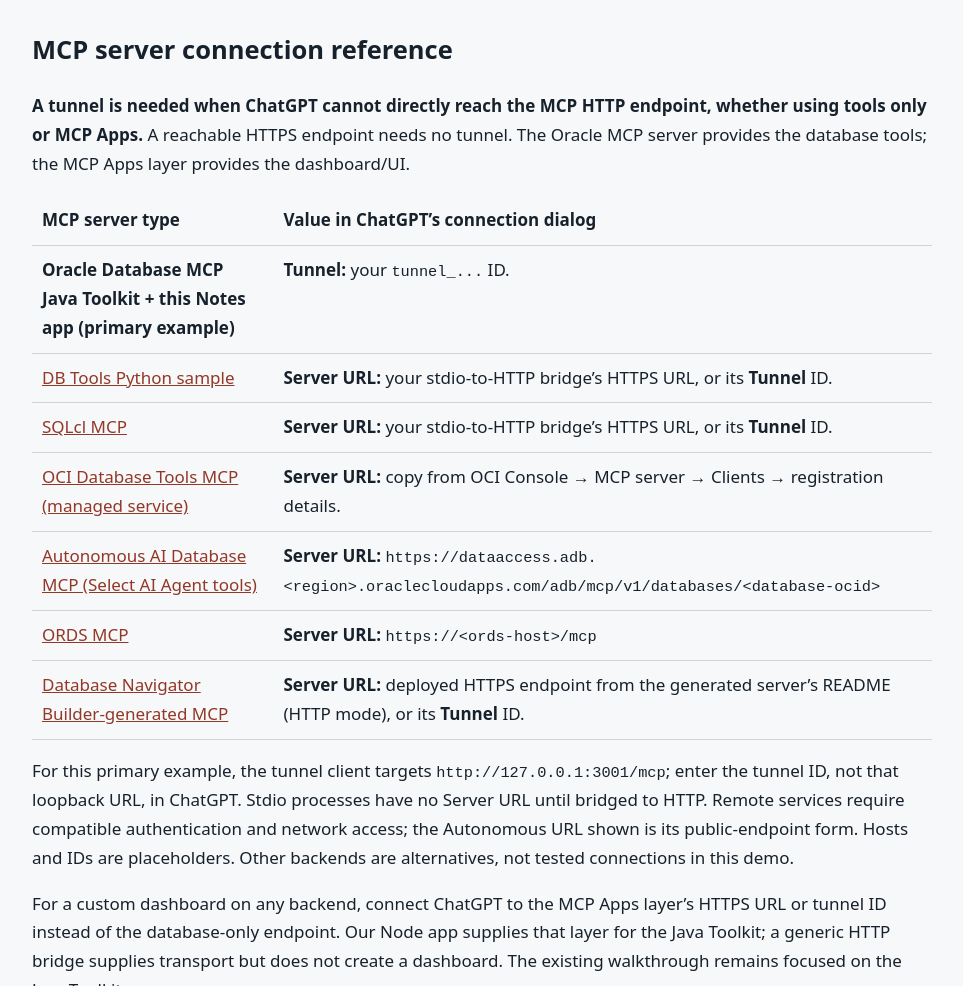
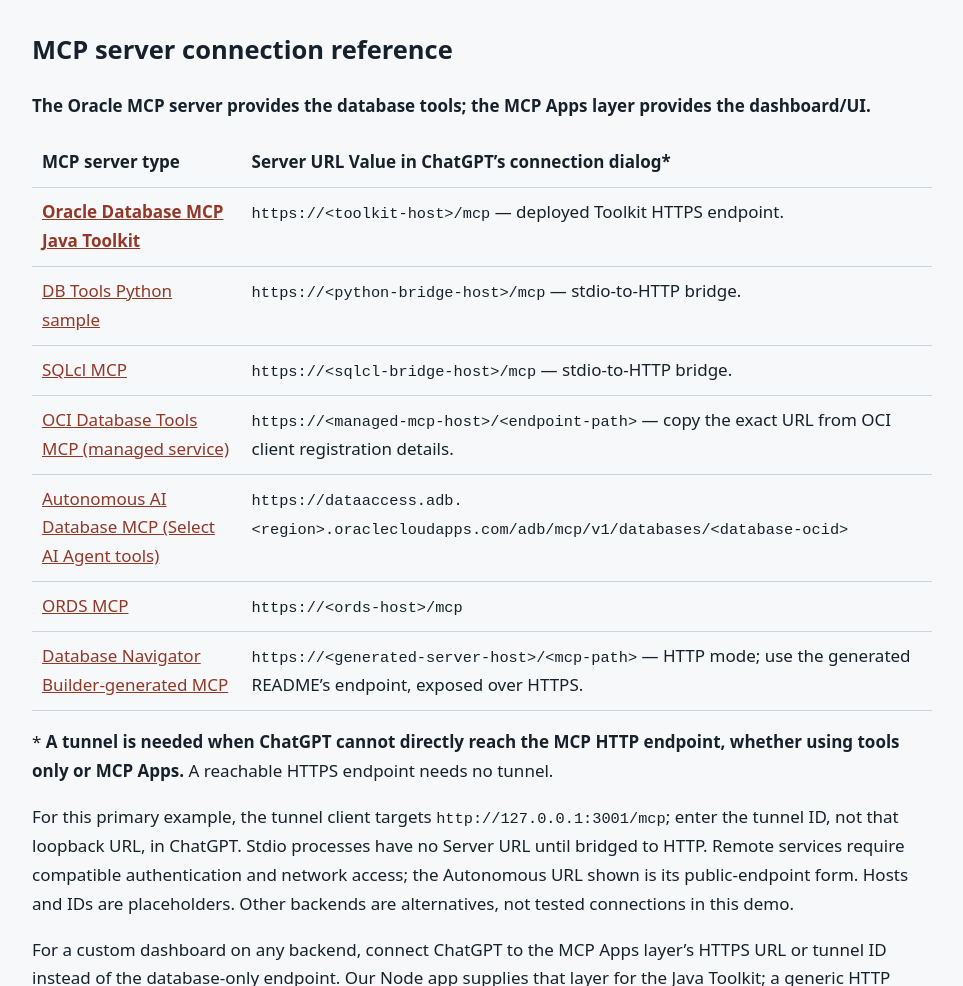
Before and after one commit to paulparkinson/ai-fullstack-toolkit, a website: page chatgpt/blog.html in a window 1280 px wide. Shown: the part 1320-2306 px from the top of the page, without its empty margins (158-1121 px from the left). Drawn offline with Linux system fonts and the light colour scheme.

Commit message:
Present Oracle MCP HTTPS endpoints consistently in blog table

```diff
--- a/chatgpt/blog.html
+++ b/chatgpt/blog.html
@@ -9,16 +9,17 @@
 <p><a href="video/oracle-chatgpt-walkthrough.mp4">Download the conference MP4</a> · <a href="video/captions.srt">SRT captions</a> · <a href="video/narration.txt">Narration</a></p>
 <p class="callout">The walkthrough shows Add custom MCP server, Tunnel settings, creation and connection instructions, and Try in chat, followed by real repository source and the working dashboard inside ChatGPT with the installed FinancialDB Notes plugin and a successful live Oracle refresh. Both hosts use the actual app bundle. The private Secure MCP Tunnel must remain running for ChatGPT tool calls.</p>
 <h2>MCP server connection reference</h2>
-<p><strong>A tunnel is needed when ChatGPT cannot directly reach the MCP HTTP endpoint, whether using tools only or MCP Apps.</strong> A reachable HTTPS endpoint needs no tunnel. The Oracle MCP server provides the database tools; the MCP Apps layer provides the dashboard/UI.</p>
-<table><thead><tr><th>MCP server type</th><th>Value in ChatGPT’s connection dialog</th></tr></thead><tbody>
-<tr><td><strong>Oracle Database MCP Java Toolkit + this Notes app (primary example)</strong></td><td><strong>Tunnel:</strong> your <code>tunnel_...</code> ID.</td></tr>
-<tr><td><a href="https://github.com/oracle/mcp/tree/main/src/dbtools-mcp-server">DB Tools Python sample</a></td><td><strong>Server URL:</strong> your stdio-to-HTTP bridge’s HTTPS URL, or its <strong>Tunnel</strong> ID.</td></tr>
-<tr><td><a href="https://docs.oracle.com/en/database/oracle/sql-developer-command-line/26.1/sqcug/starting-and-managing-sqlcl-mcp-server.html">SQLcl MCP</a></td><td><strong>Server URL:</strong> your stdio-to-HTTP bridge’s HTTPS URL, or its <strong>Tunnel</strong> ID.</td></tr>
-<tr><td><a href="https://docs.oracle.com/en-us/iaas/database-tools/doc/connecting-mcp-server.html">OCI Database Tools MCP (managed service)</a></td><td><strong>Server URL:</strong> copy from OCI Console → MCP server → Clients → registration details.</td></tr>
-<tr><td><a href="https://docs.oracle.com/en-us/iaas/autonomous-database-serverless/doc/use-mcp-server.html">Autonomous AI Database MCP (Select AI Agent tools)</a></td><td><strong>Server URL:</strong> <code>https://dataaccess.adb.&lt;region&gt;.oraclecloudapps.com/adb/mcp/v1/databases/&lt;database-ocid&gt;</code></td></tr>
-<tr><td><a href="https://docs.oracle.com/en/database/oracle/oracle-rest-data-services/26.2/ordig/configuring-model-context-protocol-mcp.html">ORDS MCP</a></td><td><strong>Server URL:</strong> <code>https://&lt;ords-host&gt;/mcp</code></td></tr>
-<tr><td><a href="https://docs.oracle.com/en/database/oracle/database-navigator/4.0/dbnug/building-mcp-server.html">Database Navigator Builder-generated MCP</a></td><td><strong>Server URL:</strong> deployed HTTPS endpoint from the generated server’s README (HTTP mode), or its <strong>Tunnel</strong> ID.</td></tr>
+<p><strong>The Oracle MCP server provides the database tools; the MCP Apps layer provides the dashboard/UI.</strong></p>
+<table><thead><tr><th>MCP server type</th><th>Server URL Value in ChatGPT’s connection dialog*</th></tr></thead><tbody>
+<tr><td><a href="https://github.com/oracle/mcp/blob/main/src/oracle-db-mcp-java-toolkit/README.md"><strong>Oracle Database MCP Java Toolkit</strong></a></td><td><code>https://&lt;toolkit-host&gt;/mcp</code> — deployed Toolkit HTTPS endpoint.</td></tr>
+<tr><td><a href="https://github.com/oracle/mcp/tree/main/src/dbtools-mcp-server">DB Tools Python sample</a></td><td><code>https://&lt;python-bridge-host&gt;/mcp</code> — stdio-to-HTTP bridge.</td></tr>
+<tr><td><a href="https://docs.oracle.com/en/database/oracle/sql-developer-command-line/26.1/sqcug/starting-and-managing-sqlcl-mcp-server.html">SQLcl MCP</a></td><td><code>https://&lt;sqlcl-bridge-host&gt;/mcp</code> — stdio-to-HTTP bridge.</td></tr>
+<tr><td><a href="https://docs.oracle.com/en-us/iaas/database-tools/doc/connecting-mcp-server.html">OCI Database Tools MCP (managed service)</a></td><td><code>https://&lt;managed-mcp-host&gt;/&lt;endpoint-path&gt;</code> — copy the exact URL from OCI client registration details.</td></tr>
+<tr><td><a href="https://docs.oracle.com/en-us/iaas/autonomous-database-serverless/doc/use-mcp-server.html">Autonomous AI Database MCP (Select AI Agent tools)</a></td><td><code>https://dataaccess.adb.&lt;region&gt;.oraclecloudapps.com/adb/mcp/v1/databases/&lt;database-ocid&gt;</code></td></tr>
+<tr><td><a href="https://docs.oracle.com/en/database/oracle/oracle-rest-data-services/26.2/ordig/configuring-model-context-protocol-mcp.html">ORDS MCP</a></td><td><code>https://&lt;ords-host&gt;/mcp</code></td></tr>
+<tr><td><a href="https://docs.oracle.com/en/database/oracle/database-navigator/4.0/dbnug/building-mcp-server.html">Database Navigator Builder-generated MCP</a></td><td><code>https://&lt;generated-server-host&gt;/&lt;mcp-path&gt;</code> — HTTP mode; use the generated README’s endpoint, exposed over HTTPS.</td></tr>
 </tbody></table>
+<p>* <strong>A tunnel is needed when ChatGPT cannot directly reach the MCP HTTP endpoint, whether using tools only or MCP Apps.</strong> A reachable HTTPS endpoint needs no tunnel.</p>
 <p>For this primary example, the tunnel client targets <code>http://127.0.0.1:3001/mcp</code>; enter the tunnel ID, not that loopback URL, in ChatGPT. Stdio processes have no Server URL until bridged to HTTP. Remote services require compatible authentication and network access; the Autonomous URL shown is its public-endpoint form. Hosts and IDs are placeholders. Other backends are alternatives, not tested connections in this demo.</p>
 <p>For a custom dashboard on any backend, connect ChatGPT to the MCP Apps layer’s HTTPS URL or tunnel ID instead of the database-only endpoint. Our Node app supplies that layer for the Java Toolkit; a generic HTTP bridge supplies transport but does not create a dashboard. The existing walkthrough remains focused on the Java Toolkit.</p>
 <h2>What must stay running for this plugin to work?</h2>
```
Also changed, not shown: chatgpt/IMPLEMENTATION.md (+2 -0 lines).
